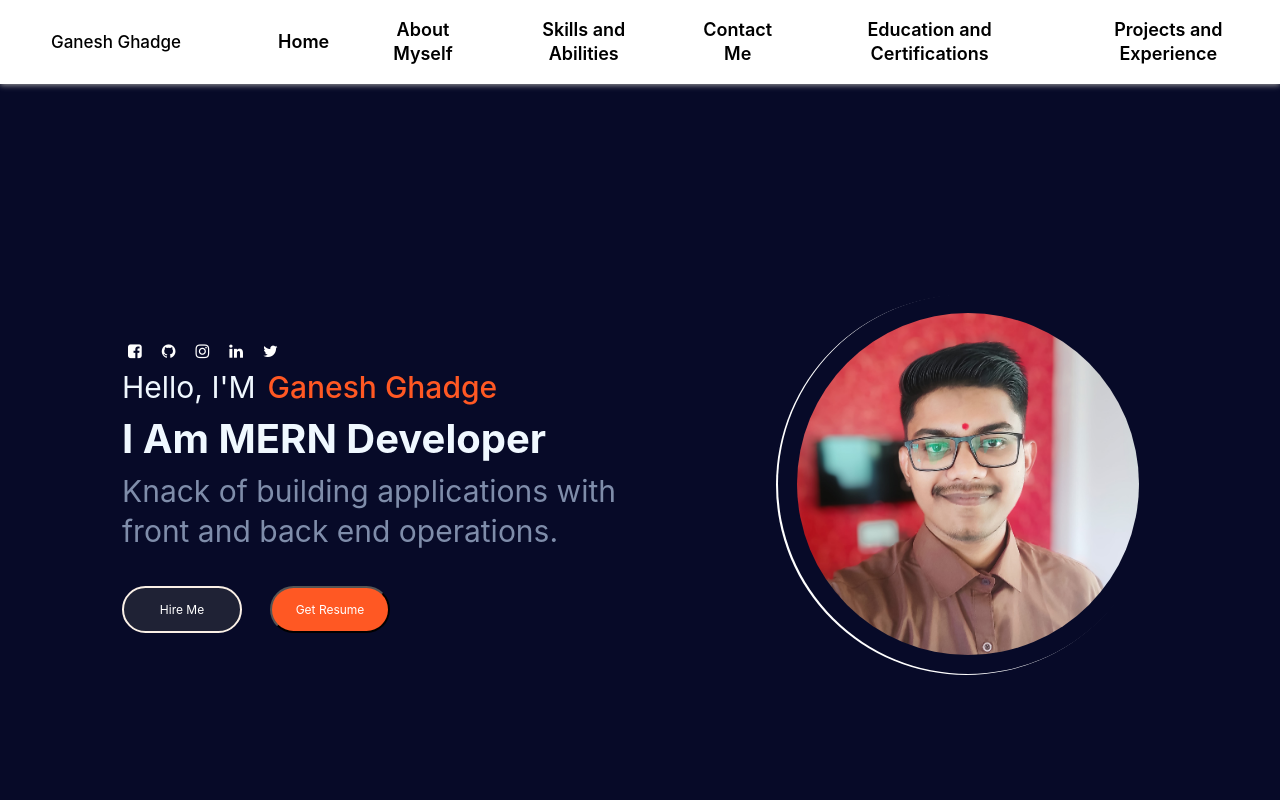
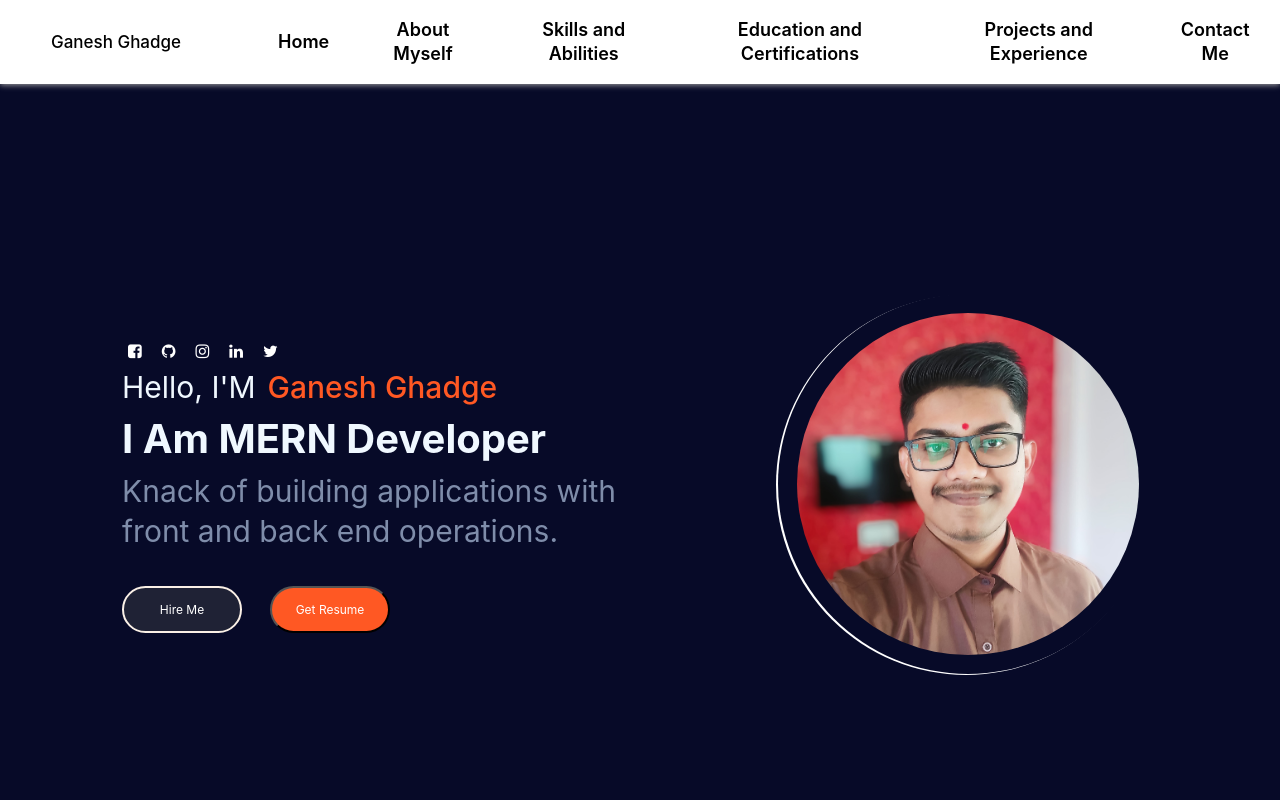
Before and after one commit to ganraj21/Portfolio-Web-Application, a React (Create React App) app: page / in a window 1280 px wide. Shown: the top 800 px of the page. Built offline with nearby package versions, Linux system fonts and the light colour scheme.

Commit message:
change #302

```diff
--- a/package.json
+++ b/package.json
@@ -13,6 +13,7 @@
     "react-icons": "^4.7.1",
     "react-particles": "^2.5.3",
     "react-router-dom": "^6.4.3",
+    "react-router-hash-link": "^2.4.3",
     "react-scripts": "5.0.1",
     "react-tsparticles": "^2.5.3",
     "tsparticles": "^2.5.3",
--- a/src/pages/Navbar.jsx
+++ b/src/pages/Navbar.jsx
@@ -1,5 +1,6 @@
 import React, { useState } from "react";
 import { Link, useNavigate } from "react-router-dom";
+import { HashLink } from "react-router-hash-link";
 import "./Navbar.css";
 import "font-awesome/css/font-awesome.min.css";
 
@@ -7,45 +8,36 @@ const Navbar = () => {
   const navigate = useNavigate();
   const [isActive, setActive] = useState(false);
 
-  const my_navbar_data_ok = [
-    {
-      index: 2,
-      nav_link: "/education_and_certifications",
-      navbar_name: "Education and Certifications",
-      res: "ok",
-    },
-    {
-      index: 3,
-      nav_link: "/projects_and_experiences",
-      navbar_name: "Projects and Experience",
-      res: "ok",
-    },
-  ];
-
-  const my_navbar_data_notok = [
+  const my_navbar_data = [
     {
       index: 1,
       nav_link: "#home_page",
       navbar_name: "Home",
-      res: "not ok",
     },
     {
       index: 2,
       nav_link: "#about_myself",
       navbar_name: "About Myself",
-      res: "not ok",
     },
     {
       index: 3,
       nav_link: "#my_skill",
       navbar_name: "Skills and Abilities",
-      res: "not ok",
     },
     {
       index: 4,
-      nav_link: "#contact_page",
+      nav_link: "/education_and_certifications",
+      navbar_name: "Education and Certifications",
+    },
+    {
+      index: 5,
+      nav_link: "/projects_and_experiences",
+      navbar_name: "Projects and Experience",
+    },
+    {
+      index: 6,
+      nav_link: `/#contact_page`,
       navbar_name: "Contact Me",
-      res: "not ok",
     },
   ];
 
@@ -71,19 +63,15 @@ const Navbar = () => {
         </div>
         <div className={isActive ? "active_links" : "links"}>
           <div className="MenuItems">
-            {my_navbar_data_notok.map((data, index) => {
+            {my_navbar_data.map((data, index) => {
               return (
-                <a key={index} href={data.nav_link} onClick={actionPlus}>
+                <HashLink
+                  key={index}
+                  to={data.nav_link}
+                  onClick={closeMobileMenu}
+                >
                   {data.navbar_name}
-                </a>
-              );
-            })}
-
-            {my_navbar_data_ok.map((data, index) => {
-              return (
-                <Link key={index} to={data.nav_link} onClick={closeMobileMenu}>
-                  {data.navbar_name}
-                </Link>
+                </HashLink>
               );
             })}
           </div>
```
Also changed, not shown: 1 other file (tests, documents, lock files or other folders).
